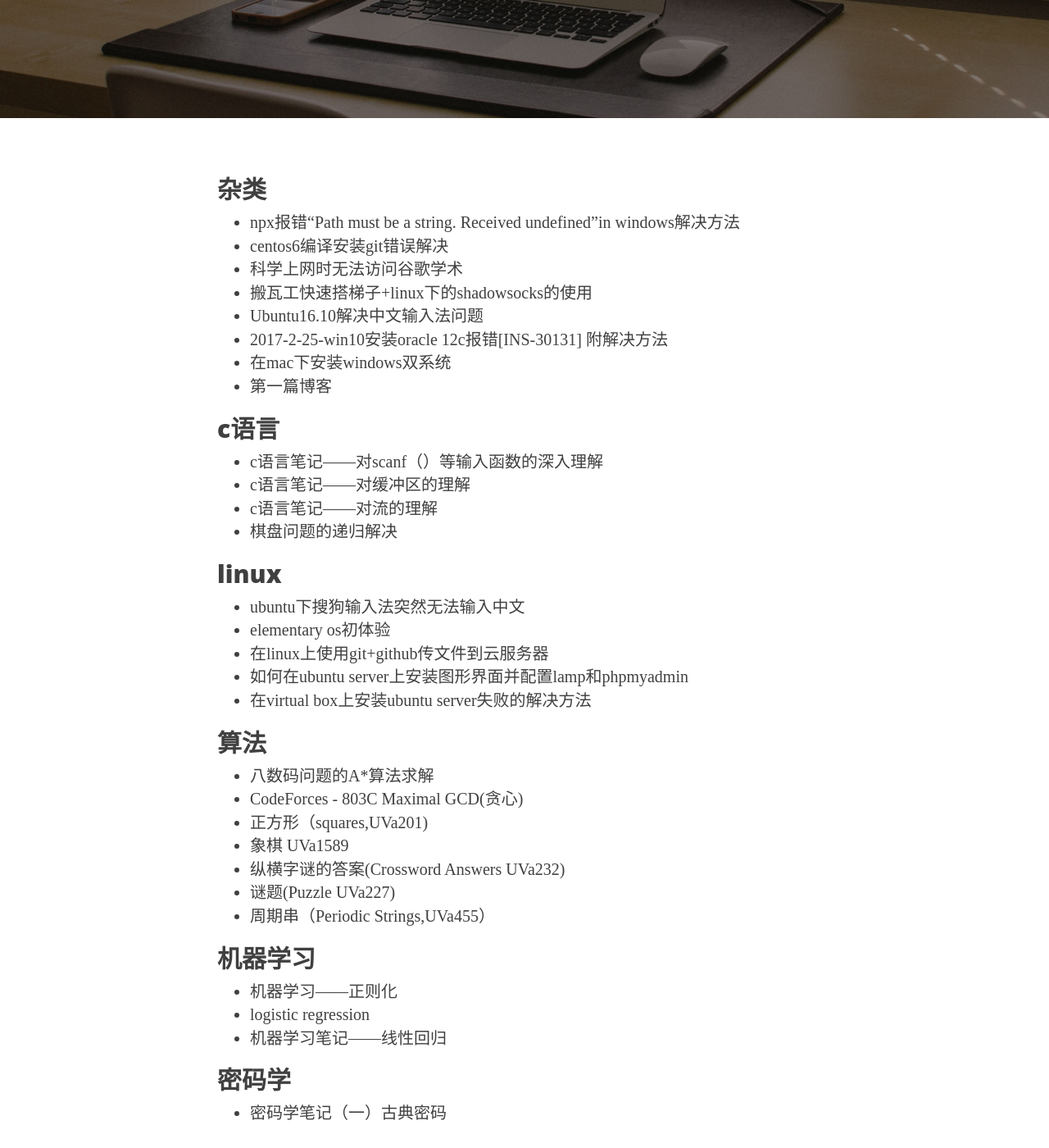
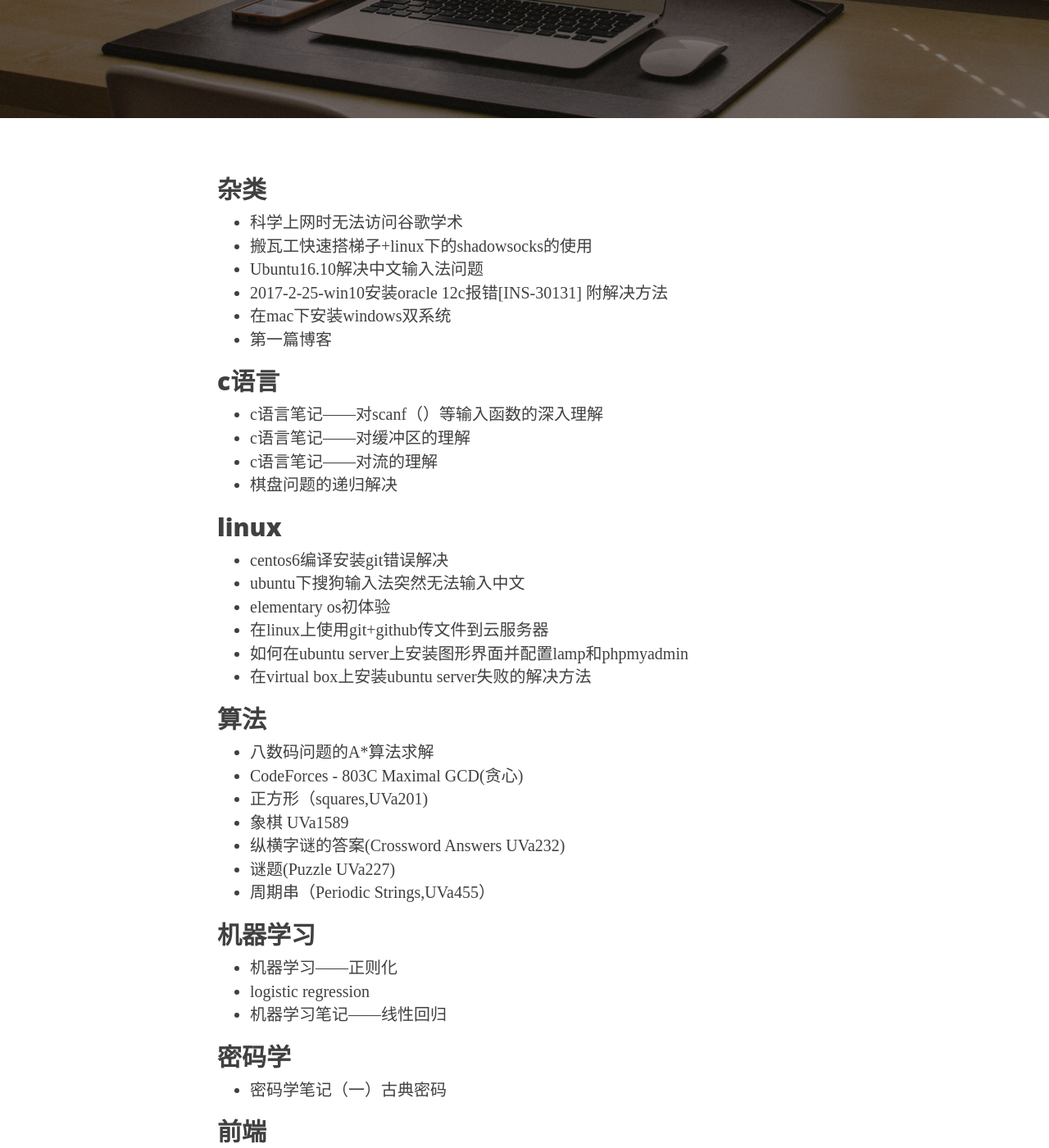
Before and after one commit to YinAoXiong/blog, a Jekyll site: the page built from categories.html, in a window 1280 px wide and 1400 px high, scrolled down 254 px. Shown: the whole window at 82% size. Built offline with Jekyll 4.4.1, drawn with Linux system fonts in a browser that asks for light colours; nearby versions of some CDN libraries; some web fonts are replaced; comment, search, counter and statistics services are not loaded; some of the changed text lies outside the part shown.

Commit message:
文章分类调整

```diff
--- a/_posts/2018-8-19-fix-npx-erro.md
+++ b/_posts/2018-8-19-fix-npx-erro.md
@@ -11,7 +11,7 @@ date: 2018-8-19 14:14
 
 author: "尹傲雄"
 
-categories: [杂类]
+categories: [前端]
 ---
 　　在使用Windows上使用较老版本的nodejs，如何我使用的v8.9其自带的npx的版本为9.7，在Windows上使用会存在：“Path must be a string. Received undefined”的错误。通过 GitHub 上的 issue 可以知道改问题已经在最新版的npx中解决了，可以通过npm手动升级到最新版解决。
 
```
Also changed, not shown: _posts/2018-5-12-centos6编译安装git问题解决.md (+1 -1 lines).
